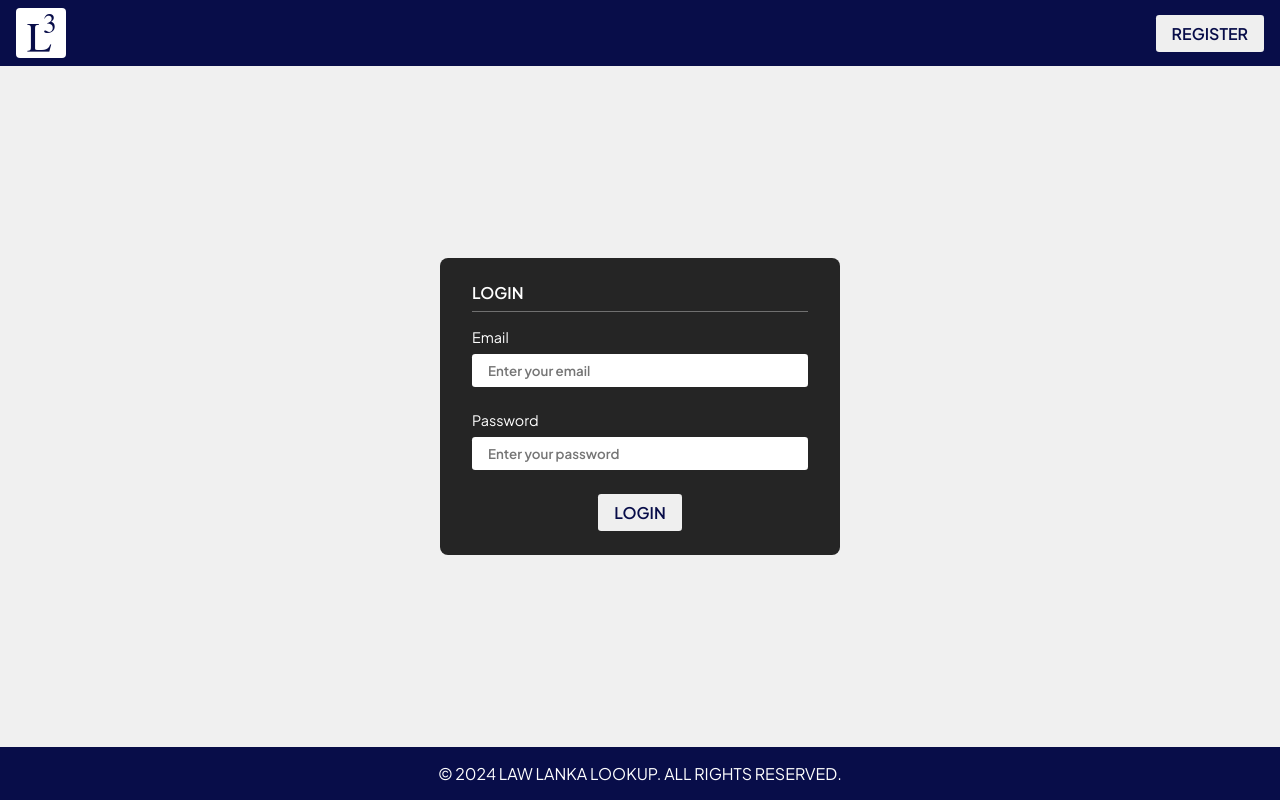
After one commit to sachintha180/law-lanka-lookup, a Flask app: page /login in a window 1280 px wide. The commit adds this page. Run offline with Flask 3, Linux system fonts and the light colour scheme.

Commit message:
add login and signup pages with scripts, and modularized CSS files

```diff
--- a/app.py
+++ b/app.py
@@ -9,5 +9,15 @@ def landing():
     return render_template("landing.html", features=features)
 
 
+@app.route("/register")
+def register():
+    return render_template("register.html")
+
+
+@app.route("/login")
+def login():
+    return render_template("login.html")
+
+
 if __name__ == "__main__":
     app.run(debug=True)
--- /dev/null
+++ b/static/scripts/login.js
@@ -0,0 +1,14 @@
+window.onload = init;
+
+function init() {
+  const logoImg = document.getElementById("logo");
+  const registerBtn = document.getElementById("register");
+
+  logoImg.onclick = function () {
+    window.location.href = "/";
+  };
+
+  registerBtn.onclick = function () {
+    window.location.href = "/register";
+  };
+}
--- /dev/null
+++ b/static/styles/common.css
@@ -0,0 +1,125 @@
+@import url("https://fonts.googleapis.com/css2?family=Plus+Jakarta+Sans:ital,wght@0,200..800;1,200..800&display=swap");
+
+:root {
+  --primary-color: #080d49;
+  --secondary-color: #252525;
+  --text-color: #ffffff;
+  --background-color: #f0f0f0;
+  --hover-color: #b2b7e4;
+  --border-color: #707070;
+}
+
+* {
+  font-family: "Plus Jakarta Sans", sans-serif;
+  box-sizing: border-box;
+  color: var(--primary-color);
+  margin: 0;
+  padding: 0;
+}
+
+.container {
+  display: flex;
+  height: 100%;
+}
+
+.cols {
+  display: flex;
+  flex-direction: column;
+  align-items: center;
+  justify-content: center;
+  gap: 1rem;
+}
+
+.rows {
+  display: flex;
+  flex-direction: row;
+  align-items: center;
+  justify-content: center;
+  gap: 1rem;
+}
+
+.button {
+  font-family: "Plus Jakarta Sans", sans-serif;
+  font-size: 1rem;
+  padding: 0.5rem 1rem;
+  border: none;
+  border-radius: 0.2rem;
+  cursor: pointer;
+  color: var(--primary-color);
+  font-weight: 600;
+  text-transform: uppercase;
+  transition: background-color 0.3s ease-in-out;
+}
+
+.button:hover {
+  background-color: var(--hover-color);
+}
+
+.card {
+  background-color: var(--secondary-color);
+  padding: 1.5rem 2rem;
+  width: 600px;
+  border-radius: 0.5rem;
+}
+
+.card p,
+.card label {
+  color: var(--text-color);
+}
+
+.card p.card-title {
+  font-weight: 600;
+  text-transform: uppercase;
+  margin: 0 0 1rem 0;
+  padding-bottom: 0.5rem;
+  border-bottom: 1px solid var(--border-color);
+}
+
+body.container.cols {
+  height: 100vh;
+  background-color: var(--background-color);
+}
+
+label {
+  font-size: 0.9rem;
+}
+
+input[type="text"],
+input[type="email"],
+input[type="password"] {
+  margin-bottom: 1rem;
+  padding: 0.5rem 1rem;
+  border: none;
+  border-radius: 0.2rem;
+  font-weight: 600;
+  width: 100%;
+}
+
+img#logo {
+  cursor: pointer;
+}
+
+header {
+  background-color: var(--primary-color);
+}
+
+header#navbar {
+  width: 100%;
+  justify-content: left;
+  padding: 0.5rem 1rem;
+}
+
+header#navbar section#nav-buttons {
+  margin-left: auto;
+}
+
+footer.rows {
+  background-color: var(--primary-color);
+  width: 100%;
+  padding: 1rem 0;
+}
+
+footer.rows p {
+  color: var(--text-color);
+  text-transform: uppercase;
+}
--- /dev/null
+++ b/static/styles/login.css
@@ -0,0 +1,12 @@
+main section#login-form {
+  width: 400px;
+}
+
+main section#login-form form {
+  align-items: start;
+  gap: 0.5rem;
+}
+
+main section#login-form form button {
+  align-self: center;
+}
--- /dev/null
+++ b/templates/login.html
@@ -0,0 +1,70 @@
+<!DOCTYPE html>
+<html lang="en">
+  <head>
+    <meta charset="UTF-8" />
+    <meta name="viewport" content="width=device-width, initial-scale=1.0" />
+    <link
+      rel="icon"
+      type="image/x-icon"
+      href="{{ url_for('static', filename='favicon.ico') }}"
+    />
+    <link
+      href="{{ url_for('static', filename='styles/common.css') }}"
+      rel="stylesheet"
+    />
+    <link
+      href="{{ url_for('static', filename='styles/login.css') }}"
+      rel="stylesheet"
+    />
+    <script src="{{ url_for('static', filename='scripts/login.js') }}"></script>
+    <title>L3 | Login</title>
+  </head>
+  <body class="container cols">
+    <header id="navbar" class="rows">
+      <img
+        src="{{ url_for('static', filename='images/logo.svg') }}"
+        alt="Law Lanka Lookup Logo"
+        id="logo"
+        height="50"
+        width="50"
+      />
+      <section id="nav-buttons" class="rows">
+        <button class="button" id="register">Register</button>
+      </section>
+    </header>
+
+    <main class="container cols">
+      <section id="login-form" class="card">
+        <p class="card-title">Login</p>
+        <form action="/login" method="POST" class="cols">
+          <label for="email">Email</label>
+          <input
+            type="email"
+            id="email"
+            name="email"
+            placeholder="Enter your email"
+            autocomplete="email"
+            required
+            class="input-field"
+          />
+
+          <label for="password">Password</label>
+          <input
+            type="password"
+            id="password"
+            name="password"
+            placeholder="Enter your password"
+            autocomplete="current-password"
+            required
+            class="input-field"
+          />
+          <button type="submit" class="button">Login</button>
+        </form>
+      </section>
+    </main>
+
+    <footer class="rows">
+      <p>&copy; 2024 Law Lanka Lookup. All Rights Reserved.</p>
+    </footer>
+  </body>
+</html>
```
Also changed, not shown: static/scripts/landing.js (added, +19 -0 lines), static/scripts/register.js (added, +14 -0 lines), static/styles.css (deleted, +0 -123 lines), static/styles/landing.css (added, +19 -0 lines), static/styles/register.css (added, +12 -0 lines), templates/landing.html (+15 -5 lines), templates/register.html (added, +81 -0 lines), static/favicon.ico (added).
